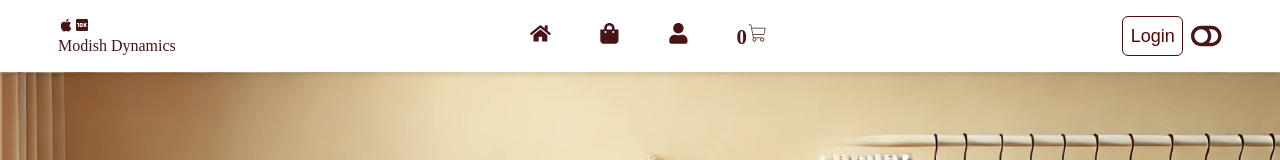
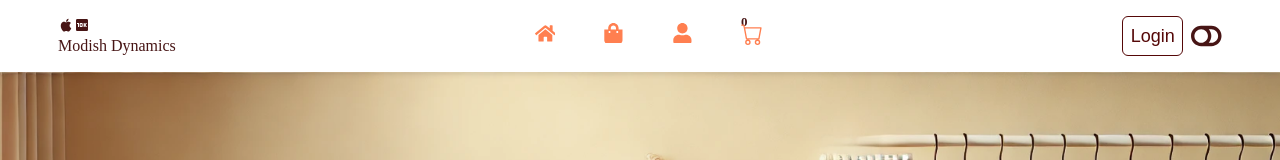
Before and after one commit to Bolaji87/Modish-Dynamics, a React (Vite) app: page / in a window 1280 px wide. Shown: the top 160 px of the page. Built offline with nearby package versions, Linux system fonts and the light colour scheme.

Commit message:
feat: update

```diff
--- a/src/components/navbar/Navbar.jsx
+++ b/src/components/navbar/Navbar.jsx
@@ -3,6 +3,7 @@ import { Link } from "react-router-dom";
 import { PiShoppingCartThin } from "react-icons/pi";
 import { FaHome } from "react-icons/fa";
 import { FaShoppingBag } from "react-icons/fa";
+import { BsCart } from "react-icons/bs";
 import { FaUser } from "react-icons/fa";
 
 import "./navbar.css"; // Importing the styles
@@ -36,8 +37,8 @@ const Navbar = () => {
             </li>
             <li className="navbar-item">
               <a href="/cart" className="navbar-link">
-                <span>{numberOfItems}</span>
-                <PiShoppingCartThin className="shop-cart" />
+                <span className="num-item">{numberOfItems}</span>
+                <BsCart className="shop-cart" />
               </a>
             </li>
           </ul>
--- a/src/components/navbar/navbar.css
+++ b/src/components/navbar/navbar.css
@@ -38,16 +38,24 @@
   text-decoration: none;
 
   color: rgb(71, 21, 21);
+  color: #ff7f50;
   font-size: 1.3rem;
   font-weight: bold;
   transition: color 0.3s ease;
 }
 
 .navbar-link:hover {
-  color: #ff7f50; /* Change color on hover */
+  color: rgb(71, 21, 21); /* Change color on hover */
 }
 
 .shop-cart {
-  font-size: inherit;
+  font-size: 22px;
   font-weight: 800;
+  position: relative;
 }
+.num-item {
+  position: absolute;
+  font-size: 13px;
+  top: 14px;
+  color: rgb(71, 21, 21);
+}
```
